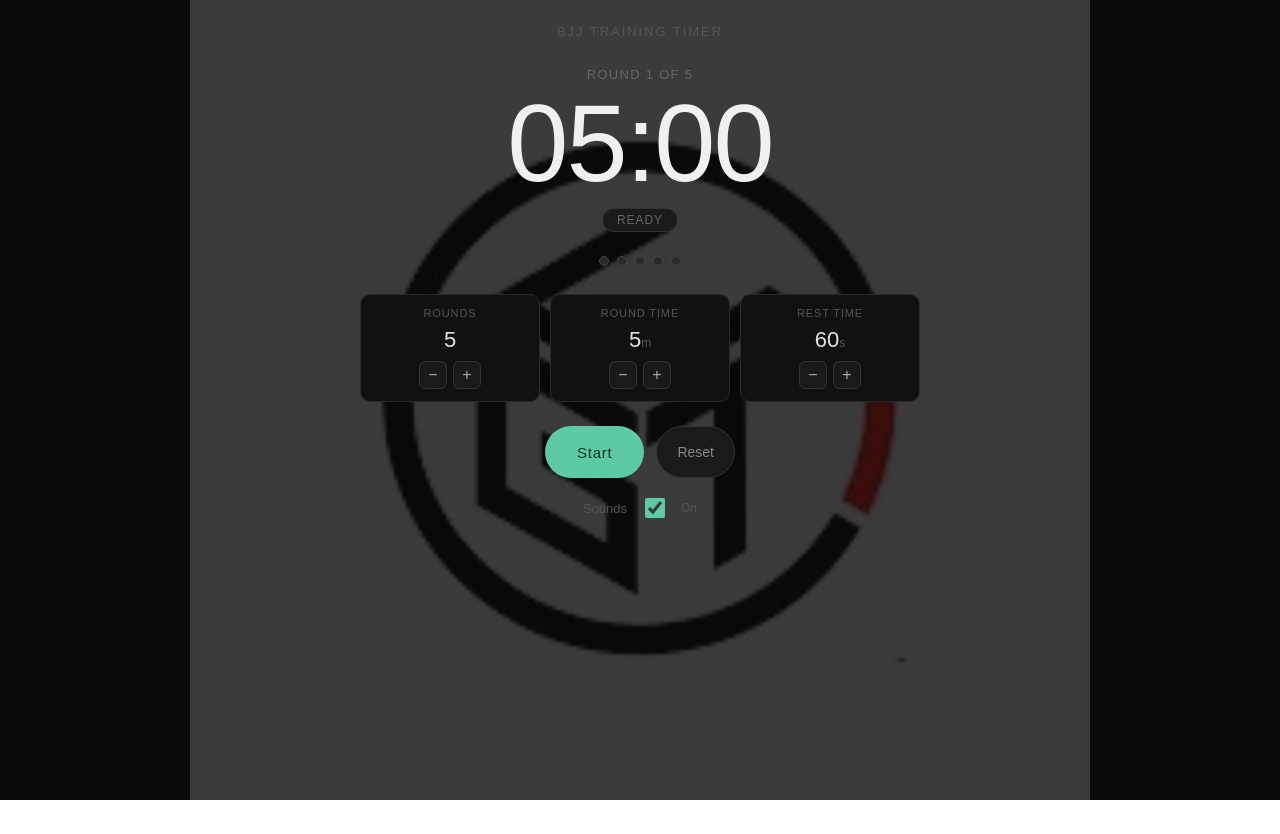
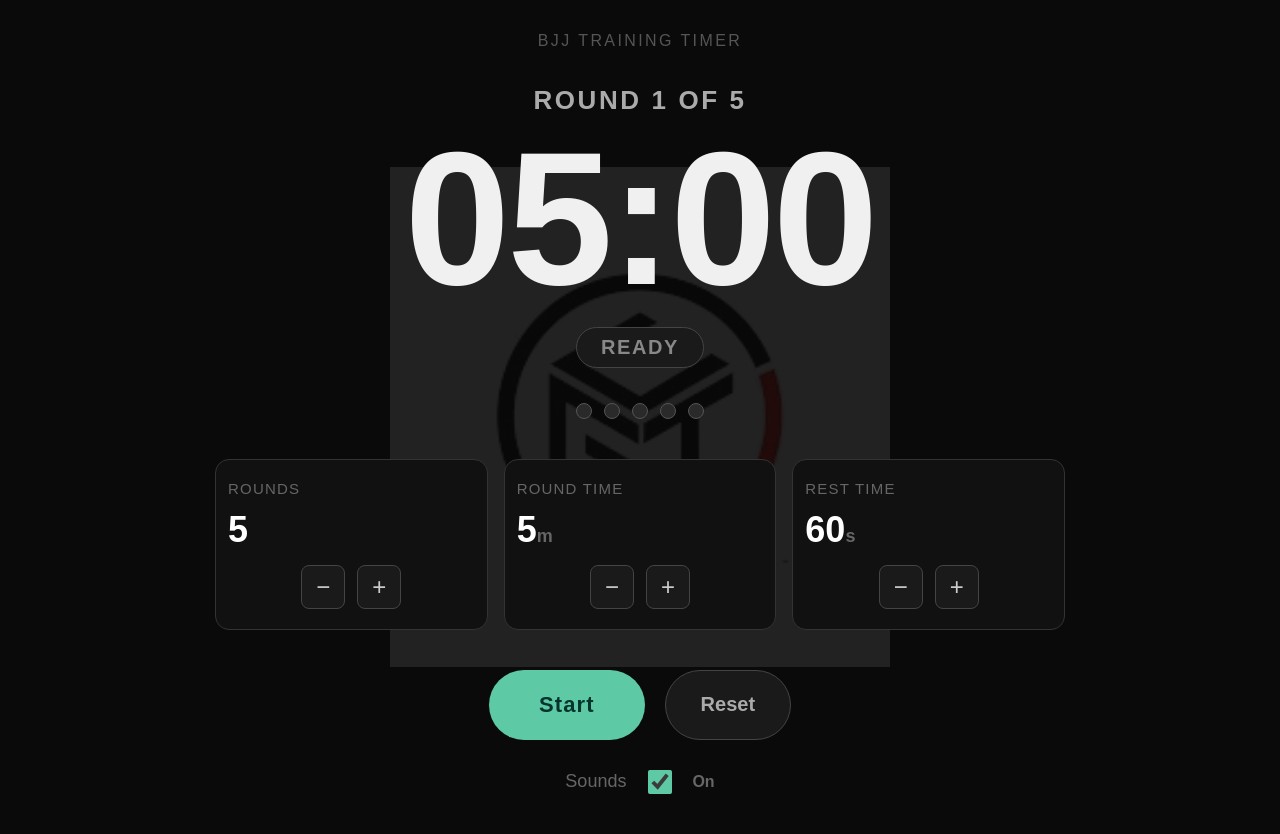
Before and after one commit to petaisandreas/bjj_timer, a plain HTML site: page index.html in a window 1280 px wide. Before the commit the page ends 800 px from the top, so only its background shows below. Drawn offline with Linux system fonts and the light colour scheme.

Commit message:
Update index.html

```diff
--- a/index.html
+++ b/index.html
@@ -7,7 +7,7 @@
     display: flex;
     flex-direction: column;
     align-items: center;
-    padding: 24px 16px 32px;
+    padding: 32px 20px 40px;
     position: relative;
     overflow: hidden;
     font-family: var(--font-sans, sans-serif);
@@ -15,8 +15,8 @@
   #logo-bg {
     position: absolute; top: 50%; left: 50%;
     transform: translate(-50%, -50%);
-    width: 900px; height: 900px;
-    opacity: 0.2; /* Ρύθμισε την ορατότητα του logo από εδώ (0.01 έως 1.0) */
+    width: 500px; height: 500px; /* Μεγαλύτερο logo στο background */
+    opacity: 0.10;
     pointer-events: none;
     z-index: 0;
     display: flex; align-items: center; justify-content: center;
@@ -24,112 +24,128 @@
   #logo-bg img {
     width: 100%;
     height: 100%;
-    object-fit: contain; /* Κρατάει τις αναλογίες της εικόνας χωρίς να την παραμορφώνει */
+    object-fit: contain;
   }
-  .content { position: relative; z-index: 1; width: 100%; max-width: 560px; }
-  h1.brand { font-size: 13px; font-weight: 500; letter-spacing: 0.15em; color: #555; text-align: center; margin-bottom: 28px; text-transform: uppercase; }
+  .content {
+    position: relative;
+    z-index: 1;
+    width: 100%;
+    max-width: 850px; /* Αυξήθηκε για να απλώνει καλύτερα στην τηλεόραση */
+  }
+  h1.brand { font-size: 16px; font-weight: 500; letter-spacing: 0.15em; color: #555; text-align: center; margin-bottom: 35px; text-transform: uppercase; }
+
   .timer-display {
     text-align: center;
-    margin-bottom: 24px;
+    margin-bottom: 35px;
   }
-  .round-label { font-size: 13px; color: #666; letter-spacing: 0.1em; margin-bottom: 6px; text-transform: uppercase; }
+  .round-label {
+    font-size: 26px; /* Από 13px -> 26px */
+    color: #aaa;
+    letter-spacing: 0.1em;
+    margin-bottom: 12px;
+    text-transform: uppercase;
+    font-weight: bold;
+  }
   .big-time {
-    font-size: clamp(72px, 18vw, 110px);
-    font-weight: 500;
-    line-height: 1;
+    font-size: clamp(110px, 26vw, 190px); /* Τεράστια γραμματοσειρά για το χρόνο */
+    font-weight: bold;
+    line-height: 0.95;
     color: #f0f0f0;
     font-variant-numeric: tabular-nums;
-    letter-spacing: -2px;
+    letter-spacing: -3px;
   }
   .big-time.warning { color: #ef9f27; }
   .big-time.resting { color: #1D9E75; }
   .big-time.countdown { color: #7F77DD; }
+
   .phase-badge {
     display: inline-block;
-    margin-top: 10px;
-    padding: 4px 14px;
-    border-radius: 20px;
-    font-size: 12px;
-    font-weight: 500;
+    margin-top: 18px;
+    padding: 8px 24px; /* Μεγαλύτερο badge */
+    border-radius: 30px;
+    font-size: 20px; /* Από 12px -> 20px */
+    font-weight: bold;
     letter-spacing: 0.08em;
     text-transform: uppercase;
     background: #1a1a1a;
-    color: #666;
-    border: 0.5px solid #333;
+    color: #888;
+    border: 0.5px solid #444;
   }
   .phase-badge.active { background: #1a2e1a; color: #5DCAA5; border-color: #1D9E75; }
   .phase-badge.resting { background: #0e2a20; color: #1D9E75; border-color: #0F6E56; }
   .phase-badge.countdown { background: #1e1a30; color: #AFA9EC; border-color: #534AB7; }
   .phase-badge.warning { background: #2a1e00; color: #EF9F27; border-color: #BA7517; }
+
   .rounds-row {
     display: flex;
     align-items: center;
     justify-content: center;
-    gap: 8px;
-    margin-bottom: 28px;
+    gap: 12px;
+    margin-bottom: 40px;
   }
   .round-dot {
-    width: 10px; height: 10px;
+    width: 16px; height: 16px; /* Μεγαλύτερες τελείες γύρων */
     border-radius: 50%;
     background: #2a2a2a;
-    border: 0.5px solid #444;
+    border: 0.5px solid #555;
     transition: all 0.3s;
   }
   .round-dot.done { background: #0F6E56; border-color: #1D9E75; }
-  .round-dot.current { background: #534AB7; border-color: #7F77DD; width: 14px; height: 14px; }
+  .round-dot.current { background: #534AB7; border-color: #7F77DD; width: 22px; height: 22px; }
 
   .settings-grid {
     display: grid;
     grid-template-columns: 1fr 1fr 1fr;
-    gap: 10px;
-    margin-bottom: 24px;
+    gap: 16px;
+    margin-bottom: 40px;
   }
   .setting-card {
     background: #111;
-    border: 0.5px solid #2a2a2a;
-    border-radius: 10px;
-    padding: 12px;
-    text-align: center;
+    border: 0.5px solid #333;
+    border-radius: 14px;
+    padding: 20px 12px;
   }
   .setting-card label {
     display: block;
-    font-size: 11px;
-    color: #555;
+    font-size: 15px; /* Πιο ευανάγνωστα labels */
+    color: #666;
     letter-spacing: 0.08em;
     text-transform: uppercase;
-    margin-bottom: 8px;
+    margin-bottom: 12px;
+    font-weight: 500;
   }
   .setting-card .val-display {
-    font-size: 22px;
-    font-weight: 500;
-    color: #e0e0e0;
-    margin-bottom: 8px;
+    font-size: 36px; /* Από 22px -> 36px */
+    font-weight: bold;
+    color: #fff;
+    margin-bottom: 14px;
     font-variant-numeric: tabular-nums;
   }
-  .setting-card .val-display span { font-size: 12px; color: #555; }
-  .stepper { display: flex; align-items: center; justify-content: center; gap: 6px; }
+  .setting-card .val-display span { font-size: 18px; color: #666; }
+
+  .stepper { display: flex; align-items: center; justify-content: center; gap: 12px; }
   .stepper button {
-    width: 28px; height: 28px;
-    border-radius: 6px;
+    width: 44px; height: 44px; /* Μεγαλύτερα κουμπιά + / - */
+    border-radius: 8px;
     background: #1a1a1a;
-    border: 0.5px solid #333;
-    color: #aaa;
-    font-size: 16px;
+    border: 0.5px solid #444;
+    color: #ccc;
+    font-size: 24px;
     cursor: pointer;
     display: flex; align-items: center; justify-content: center;
     transition: background 0.15s, color 0.15s;
     padding: 0;
   }
-  .stepper button:hover { background: #2a2a2a; color: #fff; }
+  .stepper button:hover { background: #333; color: #fff; }
   .stepper button:active { transform: scale(0.95); }
 
-  .controls { display: flex; gap: 12px; justify-content: center; margin-bottom: 20px; }
+  .controls { display: flex; gap: 20px; justify-content: center; margin-bottom: 30px; }
   .btn-main {
-    padding: 0 32px;
-    height: 52px;
-    border-radius: 26px;
-    font-size: 15px;
-    font-weight: 500;
+    padding: 0 50px;
+    height: 70px; /* Πιο μεγάλο κουμπί Start/Pause */
+    border-radius: 35px;
+    font-size: 22px; /* Από 15px -> 22px */
+    font-weight: bold;
     cursor: pointer;
     border: none;
     transition: all 0.15s;
@@ -140,24 +156,24 @@
   .btn-pause { background: #EF9F27; color: #412402; }
   .btn-pause:hover { background: #BA7517; }
   .btn-stop {
-    padding: 0 20px;
-    height: 52px;
-    border-radius: 26px;
-    font-size: 14px;
-    font-weight: 500;
+    padding: 0 35px;
+    height: 70px; /* Ίδιο ύψος με το κεντρικό κουμπί */
+    border-radius: 35px;
+    font-size: 20px;
+    font-weight: bold;
     cursor: pointer;
     background: #1a1a1a;
-    border: 0.5px solid #333;
-    color: #888;
+    border: 0.5px solid #444;
+    color: #aaa;
     transition: all 0.15s;
   }
   .btn-stop:hover { background: #2a1a1a; border-color: #993C1D; color: #D85A30; }
   .btn-main:active, .btn-stop:active { transform: scale(0.97); }
 
-  .sound-row { display: flex; align-items: center; justify-content: center; gap: 10px; margin-top: 4px; }
-  .sound-row label { font-size: 13px; color: #555; }
-  .toggle-wrap { display: flex; align-items: center; gap: 8px; cursor: pointer; }
-  .toggle-wrap input[type=checkbox] { width: 36px; height: 20px; accent-color: #5DCAA5; cursor: pointer; }
+  .sound-row { display: flex; align-items: center; justify-content: center; gap: 12px; margin-top: 10px; }
+  .sound-row label { font-size: 18px; color: #666; }
+  .toggle-wrap { display: flex; align-items: center; gap: 10px; cursor: pointer; }
+  .toggle-wrap input[type=checkbox] { width: 44px; height: 24px; accent-color: #5DCAA5; cursor: pointer; }
 </style>
 
 <div id="root">
@@ -209,10 +225,10 @@
     </div>
 
     <div class="sound-row">
-      <label for="sound-toggle"><i class="ti ti-volume" aria-hidden="true"></i> Sounds</label>
+      <label for="sound-toggle">Sounds</label>
       <label class="toggle-wrap">
         <input type="checkbox" id="sound-toggle" checked>
-        <span style="font-size:12px;color:#555;">On</span>
+        <span style="font-size:16px;color:#666;font-weight:bold;">On</span>
       </label>
     </div>
   </div>
@@ -233,6 +249,13 @@ const state = {
 
 const AC = new AudioContext();
 
+// Διορθωτικό touch event για άμεσο ξεκλείδωμα ήχου στα κινητά
+document.body.addEventListener('touchstart', function() {
+  if (AC && AC.state === 'suspended') {
+    AC.resume();
+  }
+}, { once: true });
+
 function beep(freq, dur, vol=0.5, type='sine') {
   if (!document.getElementById('sound-toggle').checked) return;
   try {
@@ -248,33 +271,22 @@ function beep(freq, dur, vol=0.5, type='sine') {
   } catch(e) {}
 }
 
-// Συνάρτηση δημιουργίας ψηφιακού ήχου καμπάνας ρινγκ (Boxing Bell)
 function playRingBell(strikes = 3) {
   if (!document.getElementById('sound-toggle').checked) return;
-
-  // Αν προτιμάς να βάλεις δικό σου αρχείο ήχου (π.χ. bell.mp3) αντί για ψηφιακό,
-  // απλά σβήσε τον παρακάτω κώδικα και ξεσχολίασε την επόμενη γραμμή:
-  // new Audio('bell.mp3').play(); return;
-
   const now = AC.currentTime;
-  const bellFreqs = [587.33, 880, 1200, 1760]; // Μίξη συχνοτήτων για μεταλλικό ηχόχρωμα
+  const bellFreqs = [587.33, 880, 1200, 1760];
 
   for (let i = 0; i < strikes; i++) {
-    const strikeTime = now + (i * 0.28); // Απόσταση ανάμεσα στα χτυπήματα
-
+    const strikeTime = now + (i * 0.28);
     bellFreqs.forEach((freq, idx) => {
       try {
         const o = AC.createOscillator();
         const g = AC.createGain();
-
-        // Ο πρώτος ταλαντωτής δίνει "σώμα" (triangle), οι άλλοι δίνουν την μεταλλική "λάμψη" (sine)
         o.type = idx === 0 ? 'triangle' : 'sine';
         o.frequency.setValueAtTime(freq, strikeTime);
-
         const volume = idx === 0 ? 0.4 : 0.25;
         g.gain.setValueAtTime(volume, strikeTime);
         g.gain.exponentialRampToValueAtTime(0.001, strikeTime + 0.8);
-
         o.connect(g);
         g.connect(AC.destination);
         o.start(strikeTime);
@@ -285,12 +297,12 @@ function playRingBell(strikes = 3) {
 }
 
 function soundStart() {
-  playRingBell(3); // 3 καμπανάκια στην έναρξη
+  playRingBell(3);
   beep(880, 0.15); setTimeout(()=>beep(880,0.15),200); setTimeout(()=>beep(1100,0.35),400);
 }
 
 function soundEnd() {
-  playRingBell(3); // 3 καμπανάκια στη λήξη
+  playRingBell(3);
   beep(440,0.2); setTimeout(()=>beep(330,0.5),250);
 }
 
```
